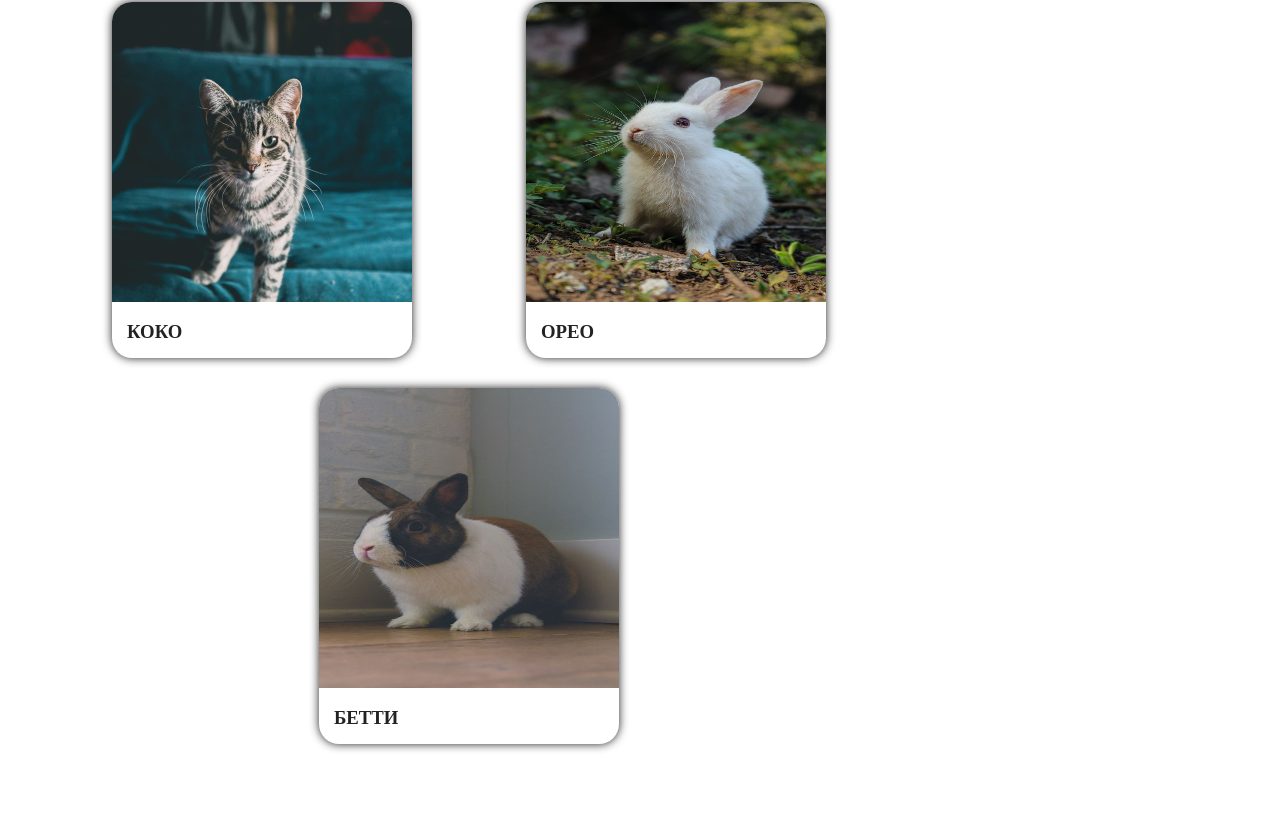
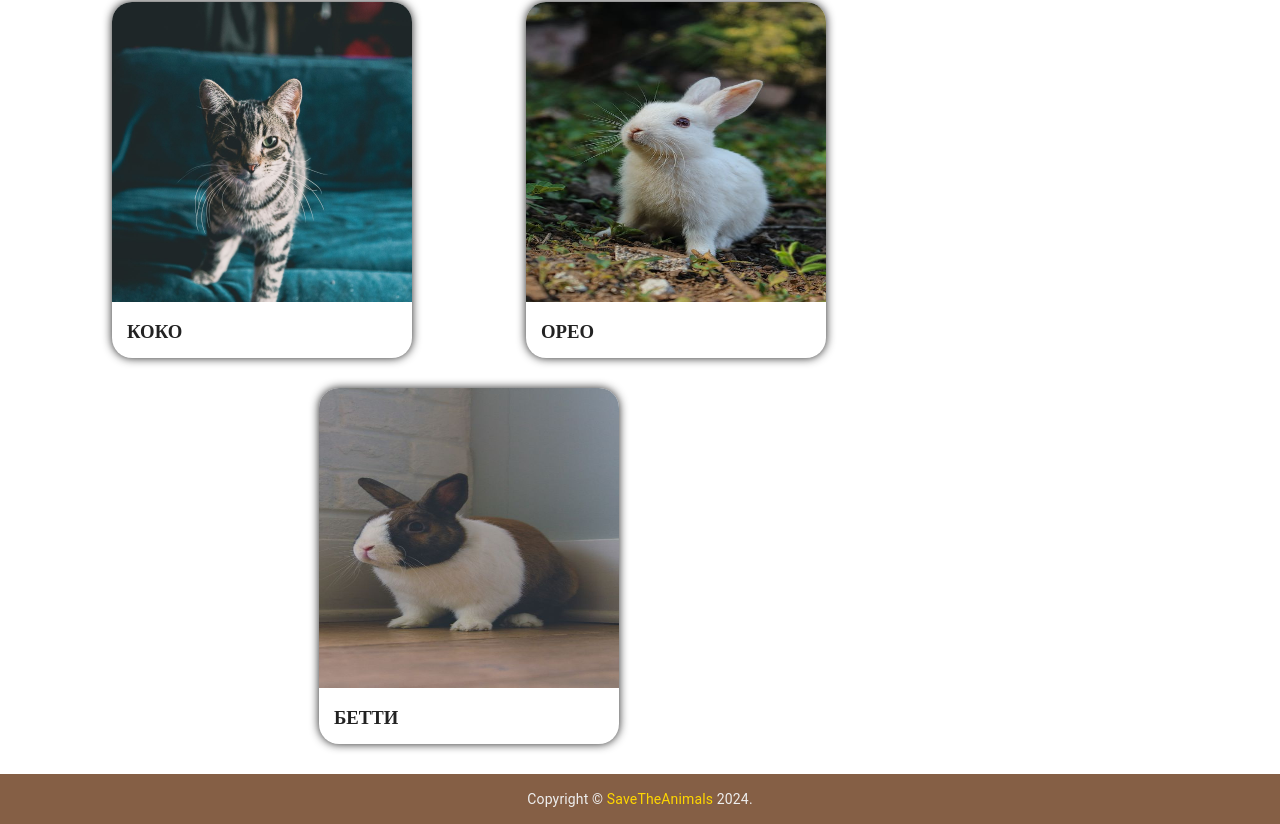
Before and after one commit to vladyslav-masokha/animals-shelter, a React (Vite) app: page / in a window 1280 px wide. Shown: the part 1655-2479 px from the top of the page. Before the commit the page ends 2429 px from the top, so only its background shows below. Built offline with nearby package versions, Linux system fonts and the light colour scheme; no server answers.

Commit message:
added footer

```diff
--- a/src/assets/screens/aboutPage/AboutPage.tsx
+++ b/src/assets/screens/aboutPage/AboutPage.tsx
@@ -1,4 +1,5 @@
 import { Header } from '../../ui/Header/Header'
+import Footer from '../../ui/footer/Footer'
 import { useTitleLogic } from '../globalLogic/titleLogic'
 import styles from './AboutPage.module.scss'
 
@@ -14,6 +15,8 @@ const AboutPage = () => {
 					<h2>В розробці!</h2>
 				</div>
 			</div>
+
+			<Footer />
 		</>
 	)
 }
--- a/src/assets/screens/animalPage/AnimalPage.tsx
+++ b/src/assets/screens/animalPage/AnimalPage.tsx
@@ -5,6 +5,7 @@ import { Header } from '../../ui/Header/Header'
 import { useFetchData } from '../../useFetchData'
 import { useTitleLogic } from '../globalLogic/titleLogic'
 import styles from './AnimalPage.module.scss'
+import Footer from '../../ui/footer/Footer'
 
 const AnimalPage = () => {
 	const { id } = useParams<{ id: string }>()
@@ -45,6 +46,8 @@ const AnimalPage = () => {
 					)}
 				</div>
 			</div>
+
+			<Footer />
 		</>
 	)
 }
--- a/src/assets/screens/donationPage/DonationPage.tsx
+++ b/src/assets/screens/donationPage/DonationPage.tsx
@@ -1,4 +1,5 @@
 import { Header } from '../../ui/Header/Header'
+import Footer from '../../ui/footer/Footer'
 import { useTitleLogic } from '../globalLogic/titleLogic'
 import styles from './DonationPage.module.scss'
 
@@ -14,6 +15,8 @@ const DonationPage = () => {
 					<h2>В розробці!</h2>
 				</div>
 			</div>
+
+			<Footer />
 		</>
 	)
 }
--- a/src/assets/screens/homePage/HomePage.tsx
+++ b/src/assets/screens/homePage/HomePage.tsx
@@ -5,6 +5,7 @@ import { Filter } from '../../components/filter/Filter'
 import { Header } from '../../ui/Header/Header'
 import { useFetchData } from '../../useFetchData'
 import styles from './HomePage.module.scss'
+import Footer from '../../ui/footer/Footer'
 
 const HomePage = () => {
 	const [animals, setAnimals] = useState<Animal[]>([])
@@ -32,6 +33,8 @@ const HomePage = () => {
 					</div>
 				</div>
 			</div>
+
+			<Footer />
 		</>
 	)
 }
--- a/src/assets/screens/userProfilePage/UserProfilePage.tsx
+++ b/src/assets/screens/userProfilePage/UserProfilePage.tsx
@@ -1,4 +1,5 @@
 import { Header } from '../../ui/Header/Header'
+import Footer from '../../ui/footer/Footer'
 import { useTitleLogic } from '../globalLogic/titleLogic'
 import styles from './UserProfile.module.scss'
 
@@ -14,6 +15,8 @@ const UserProfilePage = () => {
 					<h2>В розробці!</h2>
 				</div>
 			</div>
+
+			<Footer />
 		</>
 	)
 }
--- a/src/assets/ui/copyright/Copyright.tsx
+++ b/src/assets/ui/copyright/Copyright.tsx
@@ -3,15 +3,10 @@ import { Link } from 'react-router-dom'
 
 const Copyright = () => {
 	return (
-		<Typography
-			variant='body2'
-			color='text.secondary'
-			align='center'
-			// {...props}
-		>
+		<Typography variant='body2' color='text.secondary' align='center'>
 			{'Copyright © '}
 			<Link to='/' color='inherit'>
-				Your Website
+				SaveTheAnimals
 			</Link>{' '}
 			{new Date().getFullYear()}
 			{'.'}
--- /dev/null
+++ b/src/assets/ui/footer/Footer.module.scss
@@ -0,0 +1,20 @@
+.footer {
+	margin-top: auto;
+	background-color: var(--global-pastel-dark);
+
+	.wrapper {
+		padding: 0 15px;
+
+		.footerBody {
+			padding: 15px 0;
+
+			p {
+				color: var(--global-light);
+
+				a {
+					color: var(--global-yellow-dark);
+				}
+			}
+		}
+	}
+}
--- /dev/null
+++ b/src/assets/ui/footer/Footer.tsx
@@ -0,0 +1,16 @@
+import { Copyright } from '../copyright/Copyright'
+import styles from './Footer.module.scss'
+
+const Footer = () => {
+	return (
+		<footer className={styles.footer}>
+			<div className={styles.wrapper}>
+				<div className={styles.footerBody}>
+					<Copyright />
+				</div>
+			</div>
+		</footer>
+	)
+}
+
+export default Footer
```
